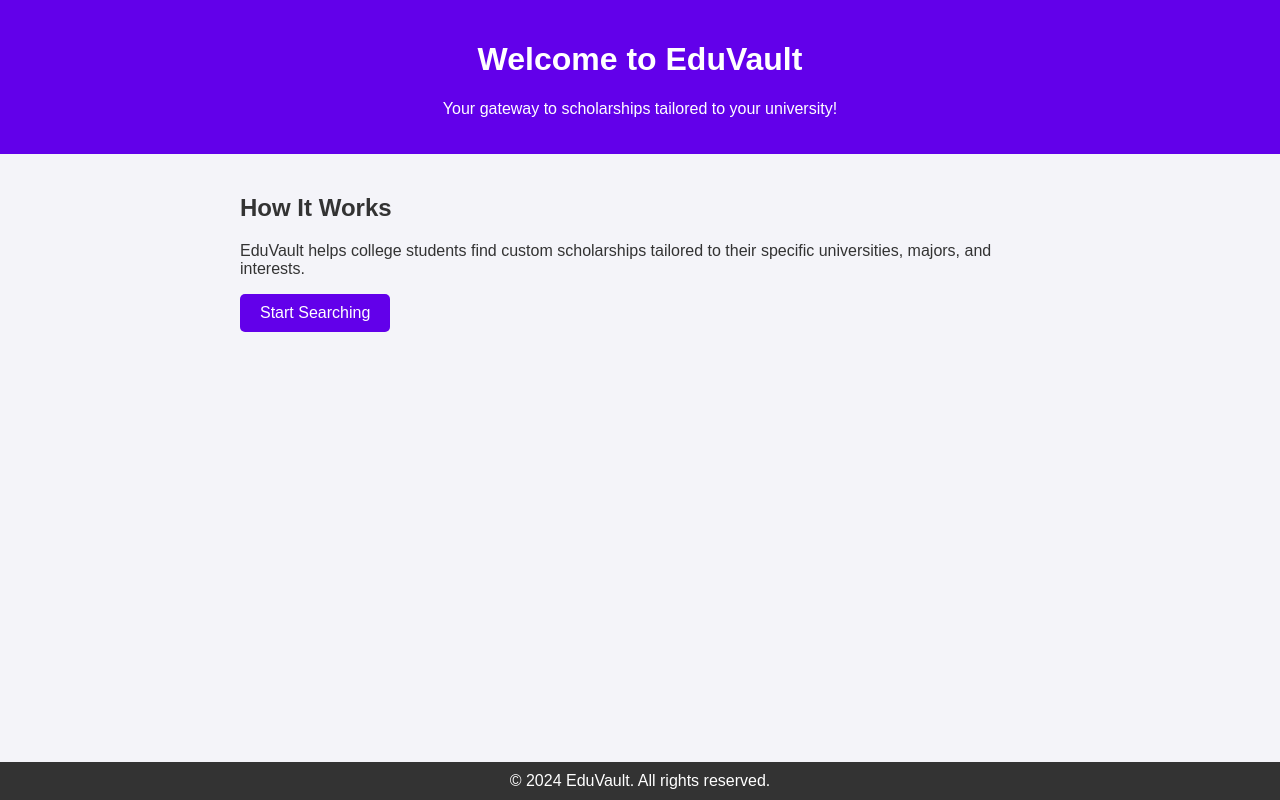
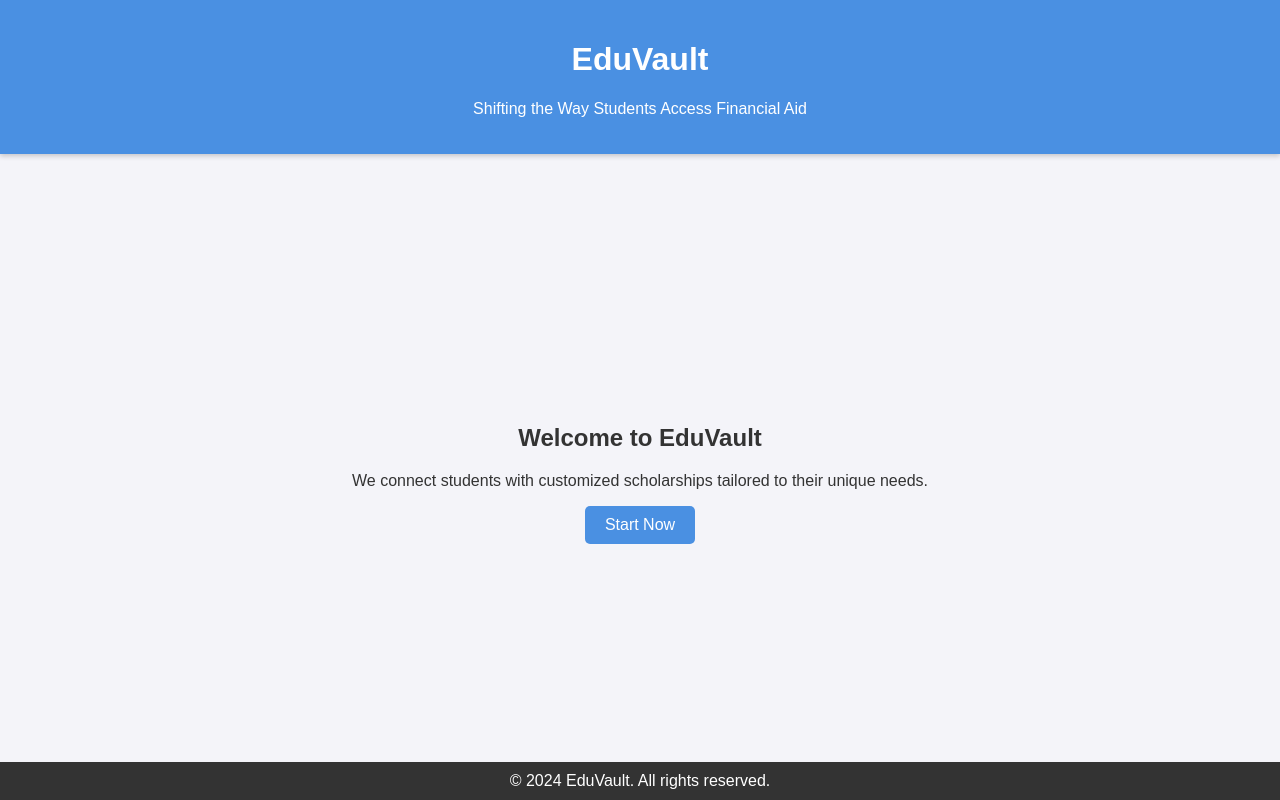
Before and after one commit to Aguidab/EduVault, a plain HTML site: page index.html in a window 1280 px wide. Drawn offline with Linux system fonts and the light colour scheme.

Commit message:
Update index.html

```diff
--- a/index.html
+++ b/index.html
@@ -13,15 +13,18 @@
             color: #333;
         }
         header {
-            background: #6200ea;
+            background: #4A90E2;
             color: #fff;
             padding: 20px;
             text-align: center;
+            box-shadow: 0px 2px 5px rgba(0, 0, 0, 0.2);
         }
         main {
-            padding: 20px;
-            max-width: 800px;
-            margin: 0 auto;
+            display: flex;
+            justify-content: center;
+            align-items: center;
+            height: 80vh;
+            text-align: center;
         }
         footer {
             background: #333;
@@ -33,7 +36,7 @@
             width: 100%;
         }
         button {
-            background-color: #6200ea;
+            background-color: #4A90E2;
             color: #fff;
             border: none;
             padding: 10px 20px;
@@ -42,19 +45,21 @@
             border-radius: 5px;
         }
         button:hover {
-            background-color: #3700b3;
+            background-color: #357ABD;
         }
     </style>
 </head>
 <body>
     <header>
-        <h1>Welcome to EduVault</h1>
-        <p>Your gateway to scholarships tailored to your university!</p>
+        <h1>EduVault</h1>
+        <p>Shifting the Way Students Access Financial Aid</p>
     </header>
     <main>
-        <h2>How It Works</h2>
-        <p>EduVault helps college students find custom scholarships tailored to their specific universities, majors, and interests.</p>
-        <button onclick="alert('This feature is coming soon!')">Start Searching</button>
+        <div>
+            <h2>Welcome to EduVault</h2>
+            <p>We connect students with customized scholarships tailored to their unique needs.</p>
+            <button onclick="alert('Feature Coming Soon!')">Start Now</button>
+        </div>
     </main>
     <footer>
         &copy; 2024 EduVault. All rights reserved.
```
